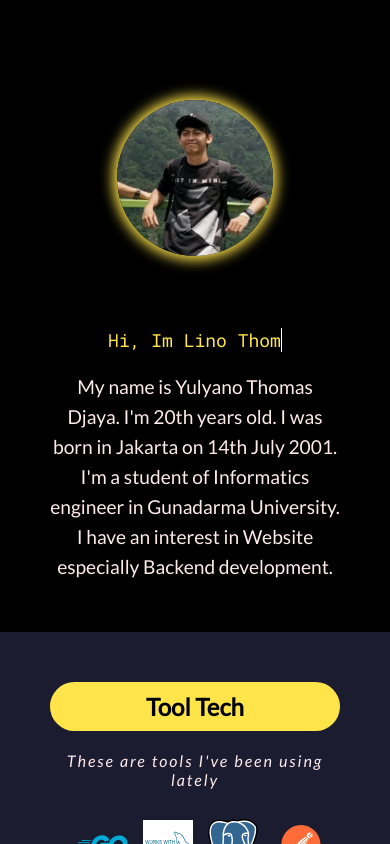
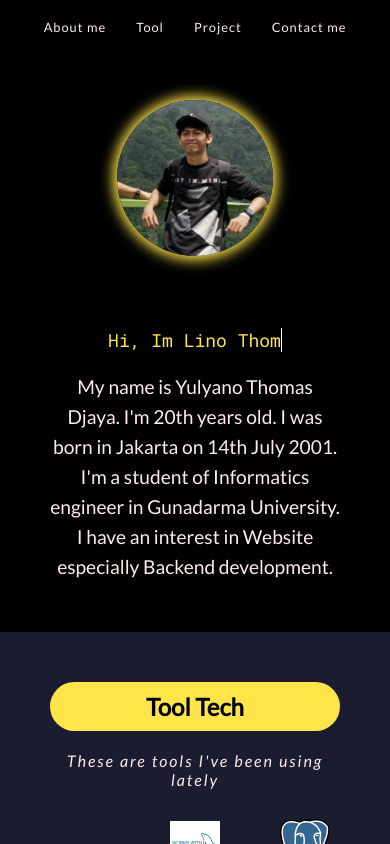
Before and after one commit to linothomas14/linothomas14.github.io, a plain HTML site: page index.html in a window 390 px wide. Drawn offline with nearby package versions, Linux system fonts and the light colour scheme.

Commit message:
applying responsive display

```diff
--- a/assets/responsive.css
+++ b/assets/responsive.css
@@ -3,8 +3,17 @@
   body {
     width: 100%;
   }
-  header {
+  header h1 {
     display: none;
+  }
+  nav ul {
+    justify-content: center;
+  }
+
+  nav a {
+    font-size: 0.8em;
+    padding: 10px 10px;
+    margin: auto 5px;
   }
 
   figure img {
@@ -52,13 +61,6 @@
   #tool-section h1 {
     width: auto;
   }
-  .list-tool {
-    width: max-content;
-    align-items: center;
-    justify-content: center;
-    gap: 10px 15px;
-    width: 300px;
-  }
 
   .list-tool li {
     width: auto;
--- a/assets/style.css
+++ b/assets/style.css
@@ -52,18 +52,18 @@ header h1 {
   margin: 0 100px;
   color: #ffeaea;
 }
-.nav {
+nav ul {
   display: flex;
 }
 
-.nav li {
+nav li {
   list-style-type: none;
 }
-.nav a:hover {
+nav a:hover {
   background-color: var(--orange);
   color: var(--black);
 }
-.nav a {
+nav a {
   font-family: "Lato", monospace;
   font-size: 1em;
   letter-spacing: 1px;
@@ -72,6 +72,7 @@ header h1 {
   margin: auto 5px;
   border-radius: 20px;
   transition: 0.3s;
+  white-space: nowrap;
 }
 
 .main {
@@ -159,7 +160,7 @@ article > p {
   align-items: baseline;
   flex-wrap: wrap;
   margin: 0 auto;
-  width: 600px;
+  max-width: 600px;
   gap: 20px 60px;
 }
 .list-tool li {
--- a/index.html
+++ b/index.html
@@ -22,12 +22,14 @@
 <body>
     <main>
         <header>
-            <h1>Lino Thomas .</h1>
+            <h1>Lino Thomas.</h1>
             <div class="container">
-                <nav class="nav ">
-                    <li><a href="#intro">About me</a</li> <li><a href="#tool-section">Tool</a></li>
-                    <li><a href="#my-project">Project</a></li>
-                    <li><a href="#collaborate">Contact me</a></li>
+                <nav>
+                    <ul>
+                        <li><a href="#intro">About me</a</li> <li><a href="#tool-section">Tool</a></li>
+                        <li><a href="#my-project">Project</a></li>
+                        <li><a href="#collaborate">Contact me</a></li>
+                    </ul>
                 </nav>
             </div>
         </header>
```
